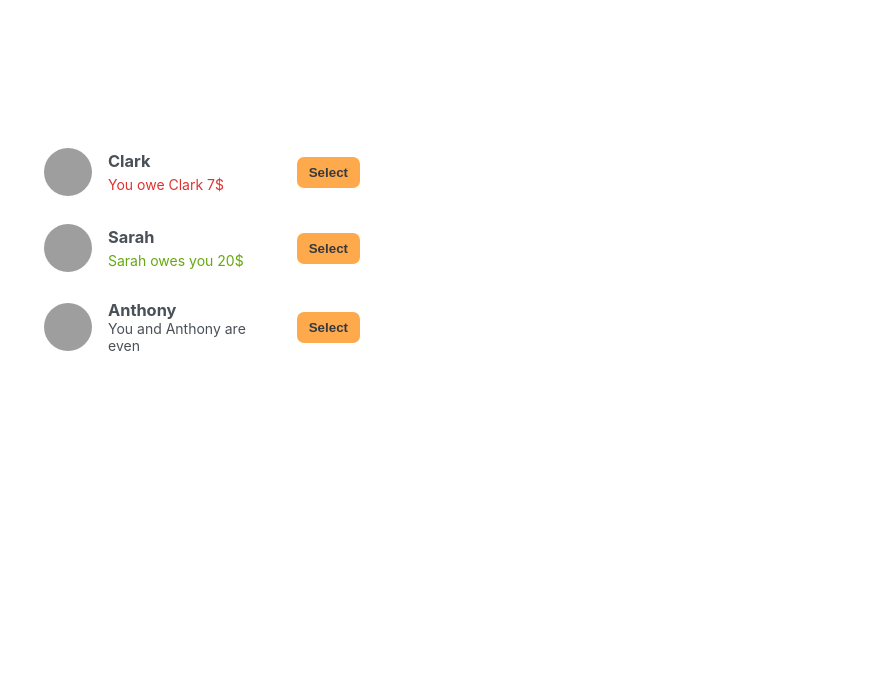
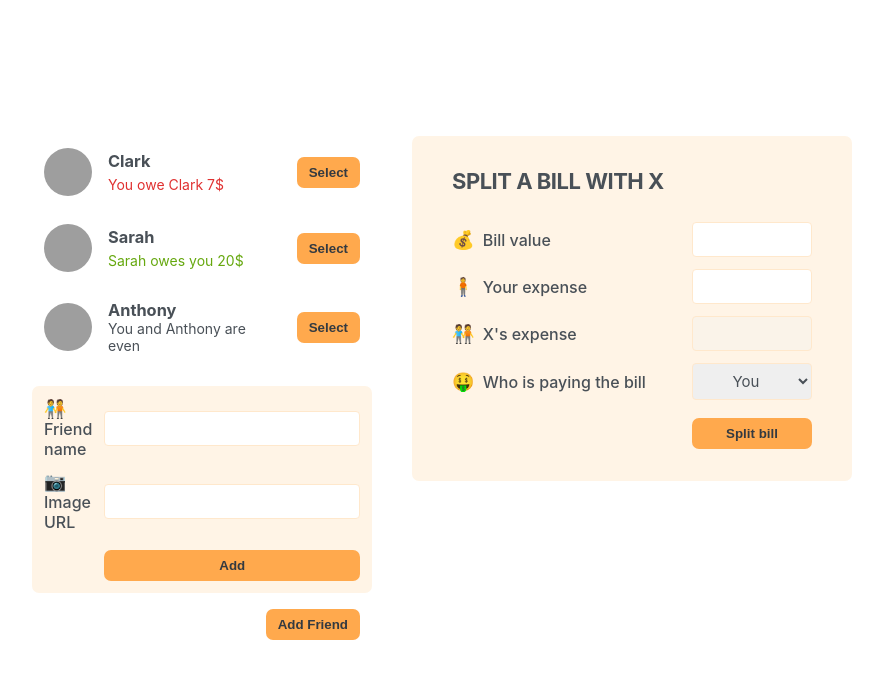
Before and after one commit to AbdalrahmanEmara/eat-n-split, a React (Create React App) app: page / in a window 1280 px wide. Shown: the top 678 px of the page, without its empty margins (198-1081 px from the left). Built offline with nearby package versions, Linux system fonts and the light colour scheme; grey boxes are pictures that could not be loaded.

Commit message:
Building the Static App: Forms

```diff
--- a/src/App.js
+++ b/src/App.js
@@ -26,7 +26,10 @@
     <div className="app">
       <div className="sidebar">
         <FriendsList />
+        <FormAddFriend />
+        <Button>Add Friend</Button>
       </div>
+      <FormSplitBill />
     </div>
   );
 }
@@ -61,7 +64,50 @@
       )}
       {friend.balance === 0 && <p>You and {friend.name} are even</p>}
 
-      <button className="button">Select</button>
+      <Button>Select</Button>
     </li>
   );
 }
+
+function Button({ children }) {
+  return <button className="button">{children}</button>;
+}
+
+function FormAddFriend() {
+  return (
+    <form className="form-add-friend">
+      <label>🧑‍🤝‍🧑Friend name</label>
+      <input type="text" />
+
+      <label>📷Image URL</label>
+      <input type="text" />
+
+      <Button>Add</Button>
+    </form>
+  );
+}
+
+function FormSplitBill() {
+  return (
+    <form className="form-split-bill">
+      <h2>split a bill with X</h2>
+
+      <label>💰 Bill value</label>
+      <input type="number" />
+
+      <label>🧍 Your expense</label>
+      <input type="number" />
+
+      <label>🧑‍🤝‍🧑 X's expense</label>
+      <input type="number" disabled />
+
+      <label>🤑 Who is paying the bill</label>
+      <select>
+        <option className="user">You</option>
+        <option className="friend">X</option>
+      </select>
+
+      <Button>Split bill</Button>
+    </form>
+  );
+}
```
